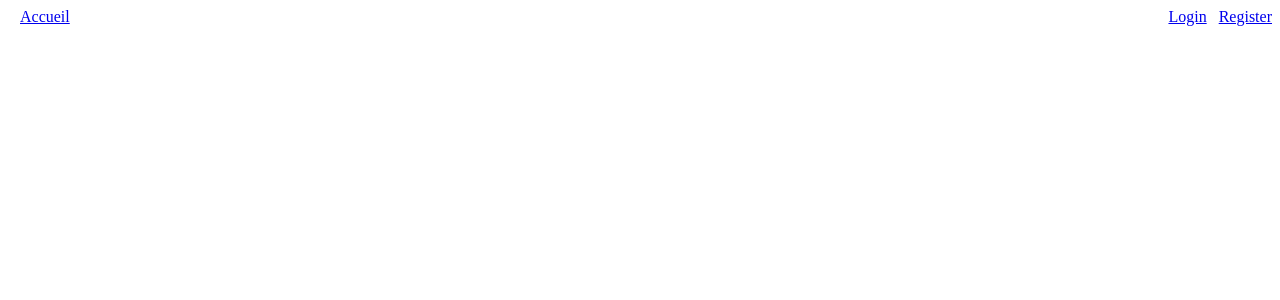
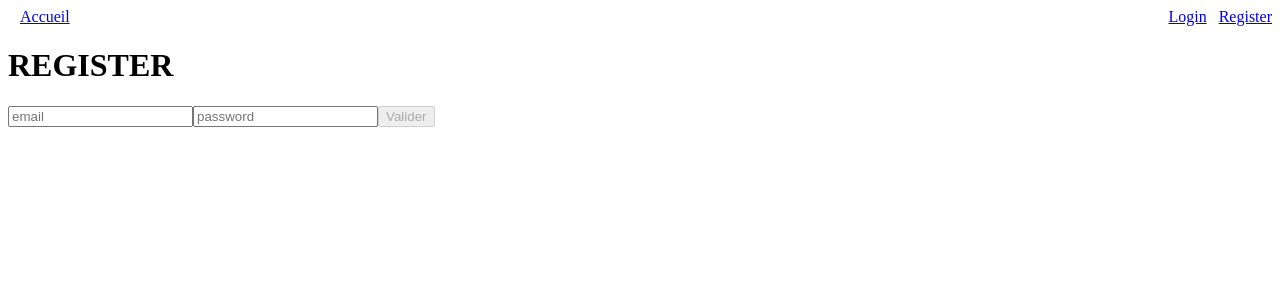
Before and after one commit to sergemazille/auth_client_vue, a Vue app in the folder client/: page /register in a window 1280 px wide. Shown: the top 300 px of the page. Built offline with nearby package versions, Linux system fonts and the light colour scheme.

Commit message:
Add unit tests

```diff
--- a/client/src/application/views/pages/Auth.vue
+++ b/client/src/application/views/pages/Auth.vue
@@ -1,11 +1,34 @@
 <template>
-  <div></div>
+  <h1 v-text="pageTitle" />
+  <UserAuthForm />
 </template>
 
 <script lang="ts">
-import { defineComponent } from 'vue';
+import { defineComponent, inject } from 'vue';
+import UserAuthForm from '@/application/views/components/UserAuthForm.vue';
+import { RouterService } from '@/application/services/RouterService';
 
-export default defineComponent({});
+export default defineComponent({
+  setup() {
+    const routerService = inject('routerService') as RouterService;
+
+    return { routerService };
+  },
+
+  components: {
+    UserAuthForm,
+  },
+
+  computed: {
+    routeName(): string {
+      return this.routerService.currentRouteName;
+    },
+
+    pageTitle(): string {
+      return this.routeName.toUpperCase();
+    },
+  },
+});
 </script>
 
 <style lang="scss" scoped></style>
```
Also changed, not shown: 1 other file (tests, documents, lock files or other folders).
